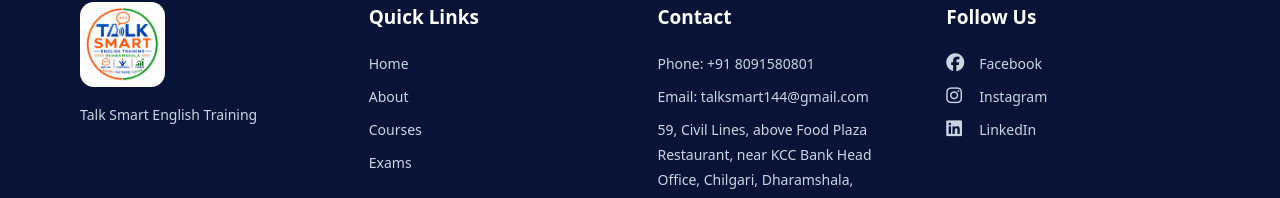
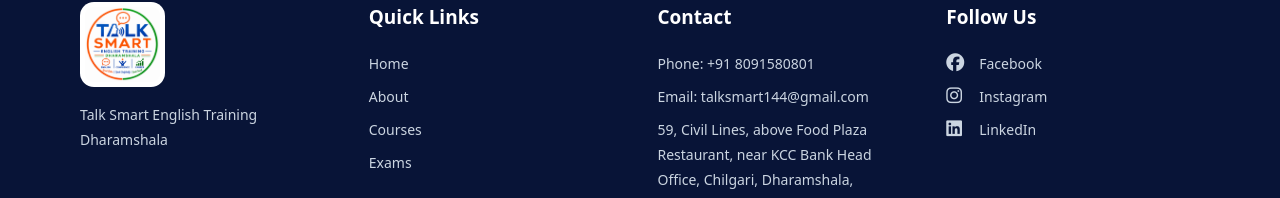
Before and after one commit to TechNewusDharamshala/talksmart, a React (Vite) app: page / in a window 1280 px wide. Shown: the part 4455-4653 px from the top of the page. Built offline with nearby package versions, Linux system fonts and the light colour scheme.

Commit message:
first commit

```diff
--- a/src/components/Footer/Footer.jsx
+++ b/src/components/Footer/Footer.jsx
@@ -15,7 +15,7 @@ const Footer = () => {
               src={logo}
               alt="Talk Smart logo"
             />
-            <p>Talk Smart English Training</p>
+            <p>Talk Smart English Training Dharamshala</p>
 
           </div>
 
```
